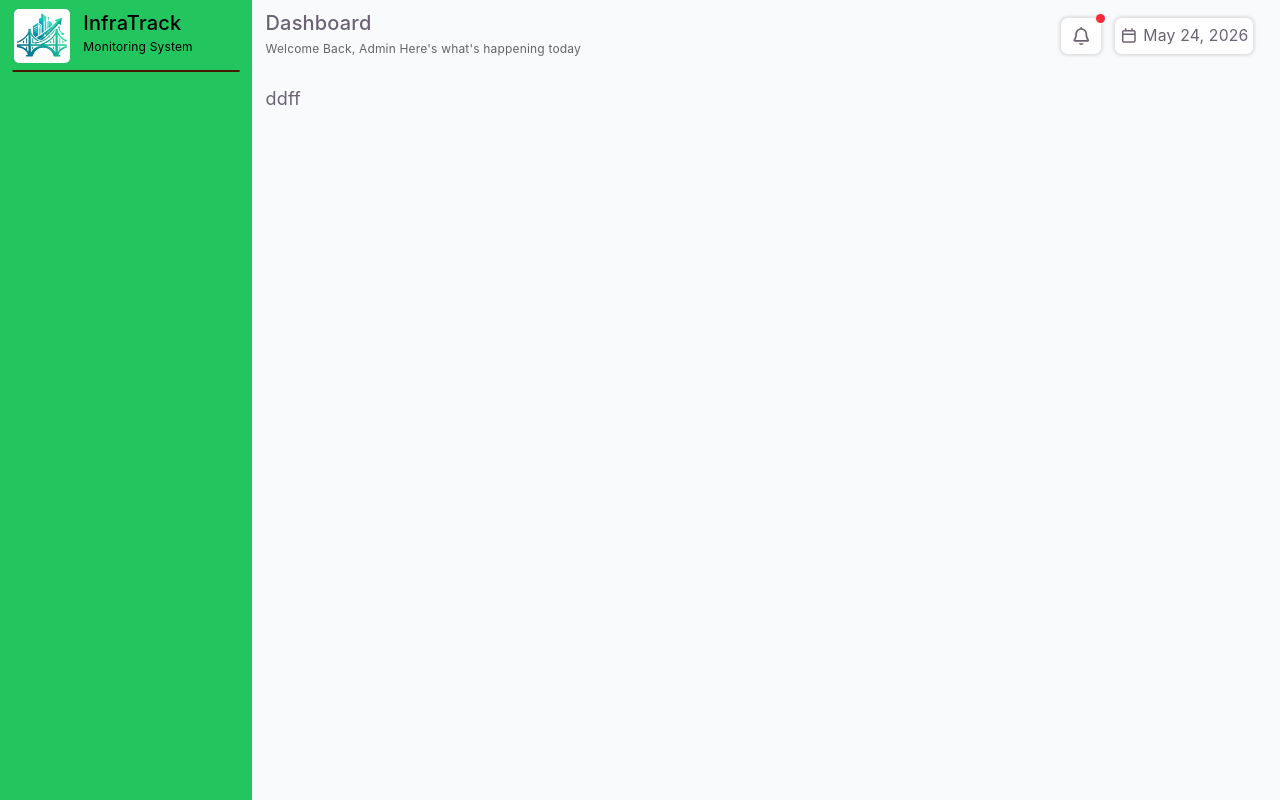
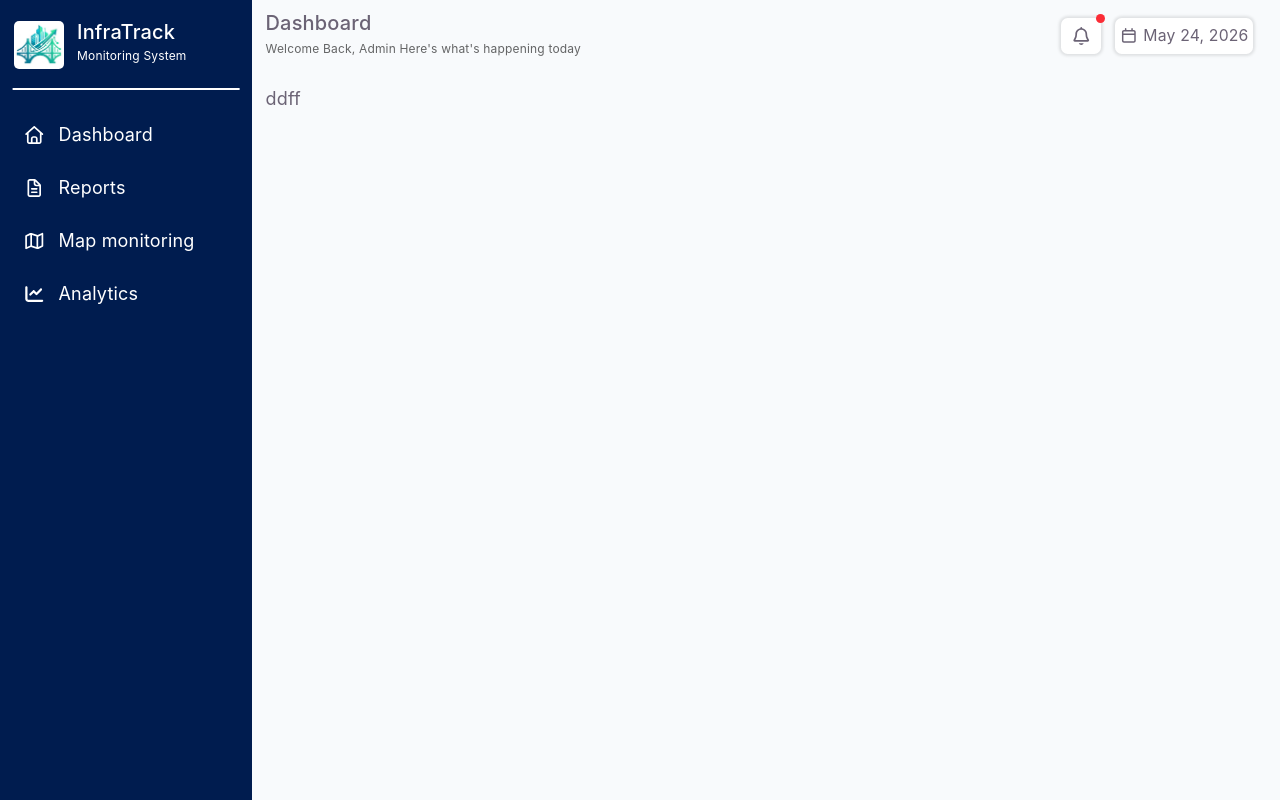
Before and after one commit to Selotip7/InfraTrack, a React (Vite) app in the folder FrontEnd/: page /admin in a window 1280 px wide. Built offline with nearby package versions, Linux system fonts and the light colour scheme.

Commit message:
feat: create side nav

```diff
--- a/FrontEnd/src/components/Admin/SidebarComponent.jsx
+++ b/FrontEnd/src/components/Admin/SidebarComponent.jsx
@@ -1,21 +1,90 @@
+import { NavLink } from 'react-router-dom';
 import logo from '../../assets/logo.png'
+import { FontAwesomeIcon } from '@fortawesome/react-fontawesome';
+import {faHouse,faFileLines,faMap} from '@fortawesome/free-regular-svg-icons'
+import {faChartLine} from "@fortawesome/free-solid-svg-icons"
+export default function Sidebar(){
+  const linkClass =
+    "flex items-center gap-3 px-3 py-2 rounded hover:bg-gray-100";
 
-export default function Sidebar(){
   return (
     <>
-      <div className="flex flex-col w-56 h-screen bg-primary text-black ">
+      <styles></styles>
+      <div className="flex flex-col w-56 h-screen bg-primary-admin text-white ">
         <div
           id="brand"
-          className="relative flex h-16 items-center gap-3 px-3 after:absolute after:bottom-0 after:left-1/2 after:h-[2px] after:w-[90%] after:-translate-x-1/2 after:bg-amber-950"
+          className="relative flex h-[90px] items-center gap-3 px-3 after:absolute after:bottom-0 after:left-1/2 after:h-[2px] after:w-[90%] after:-translate-x-1/2 after:bg-white"
         >
-          <div id="logo" className="w-1/4 ">
+          <div id="logo" className="w-[50px] ">
             <img src={logo} className="rounded-[5px]" />
           </div>
-          <div id="brand-text" className=" flex flex-col gap-0 m-0">
+          <div id="brand-text" className=" flex flex-col ">
             <p className="font-medium leading-5 text-[20px]">InfraTrack</p>
             <p className="text-[12px]">Monitoring System</p>
           </div>
         </div>
+        <nav className="mt-5">
+          <ul className="space-y-2 px-2">
+            <li>
+              <NavLink
+                to="/"
+                className={({ isActive }) =>
+                  `${linkClass} ${
+                    isActive ? "bg-primary text-white" : "hover:bg-gray-100"
+                  }`
+                }
+              >
+                <FontAwesomeIcon icon={faHouse}></FontAwesomeIcon>
+                <span>Dashboard</span>
+              </NavLink>
+            </li>
+            <li>
+              <NavLink
+                to="/"
+                className={({ isActive }) =>
+                  `${linkClass} ${
+                    isActive ? "bg-primary text-white" : "hover:bg-gray-100"
+                  }`
+                }
+              >
+
+                  <FontAwesomeIcon icon={faFileLines}></FontAwesomeIcon>
+                  <span>Reports</span>
+
+              </NavLink>
+            </li>
+            <li>
+              <NavLink
+                to="/"
+                className={({ isActive }) =>
+                  `${linkClass} ${
+                    isActive ? "bg-primary text-white" : "hover:bg-gray-100"
+                  }`
+                }
+              >
+
+                  <FontAwesomeIcon icon={faMap}></FontAwesomeIcon>
+                  <span>Map monitoring</span>
+
+              </NavLink>
+            </li>
+            <li>
+              <NavLink
+                to="/"
+                className={({ isActive }) =>
+                  `${linkClass} ${
+                    isActive ? "bg-primary text-white" : "hover:bg-gray-100"
+                  }`
+                }
+              >
+
+                  <FontAwesomeIcon icon={faChartLine}></FontAwesomeIcon>
+                  <span>Analytics</span>
+
+              </NavLink>
+            </li>
+          </ul>
+        </nav>
       </div>
     </>
   );
--- a/FrontEnd/src/index.css
+++ b/FrontEnd/src/index.css
@@ -3,7 +3,7 @@
 
 
 :root {
-
+  --primary-admin:#001c4f;
   --primary      : #22C55E;
   --primary-Dark : #16A34A;
   --background   : #FFFFFF;
@@ -44,6 +44,7 @@
 }
 
 @theme {
+  --color-primary-admin:var(--primary-admin);
   --color-primary: var(--primary);
   --color-primary-dark: var(--primary-dark);
   --color-danger: var(--danger);
--- a/FrontEnd/src/page/Admin/Dashboard.jsx
+++ b/FrontEnd/src/page/Admin/Dashboard.jsx
@@ -4,7 +4,7 @@ import { Sidebar } from "@/components";
 export default function Dashboard(){
   return (
     <>
-      <div className="h-auto w-full  p-3">ddff</div>
+      <div className="h-fit w-full  p-3">ddff</div>
     </>
   );
 }
```
